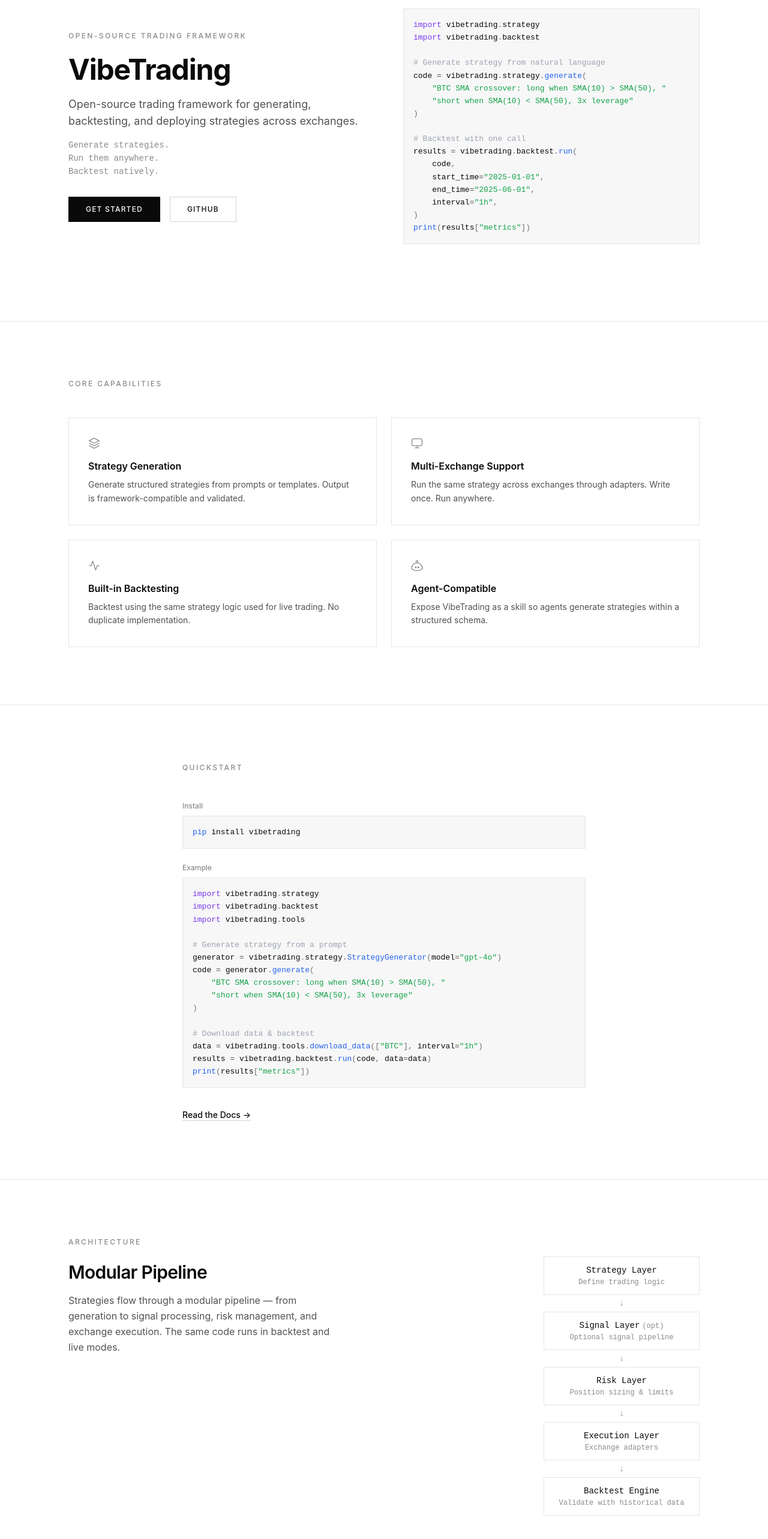
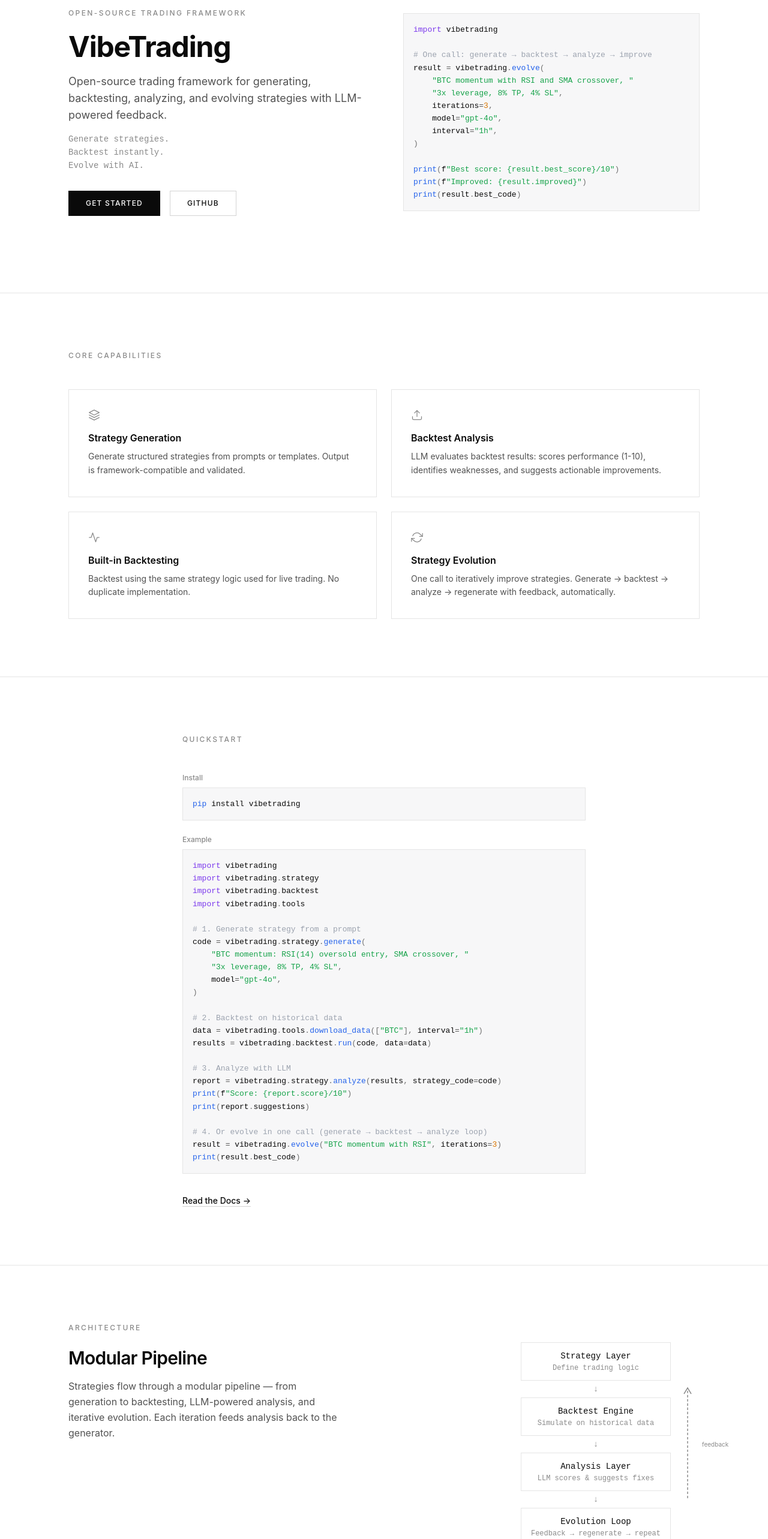
Before and after one commit to VibeTradingLabs/VibeTradingLabs.github.io, a Next.js app: page / in a window 1280 px wide. Shown: the part 220-2786 px from the top of the page at 60% size. Built offline with nearby package versions, Linux system fonts and the light colour scheme.

Commit message:
add evolve

```diff
--- a/components/home/ArchitectureSection.tsx
+++ b/components/home/ArchitectureSection.tsx
@@ -7,12 +7,12 @@
   nameKey: TranslationKey;
   descKey: TranslationKey;
   optional?: boolean;
+  feedback?: boolean;
 }[] = [
   { nameKey: "architecture.layer.strategy", descKey: "architecture.layer.strategy.desc" },
-  { nameKey: "architecture.layer.signal", descKey: "architecture.layer.signal.desc", optional: true },
-  { nameKey: "architecture.layer.risk", descKey: "architecture.layer.risk.desc" },
-  { nameKey: "architecture.layer.execution", descKey: "architecture.layer.execution.desc" },
   { nameKey: "architecture.layer.backtest", descKey: "architecture.layer.backtest.desc" },
+  { nameKey: "architecture.layer.analysis", descKey: "architecture.layer.analysis.desc" },
+  { nameKey: "architecture.layer.evolution", descKey: "architecture.layer.evolution.desc", feedback: true },
 ];
 
 export default function ArchitectureSection() {
@@ -37,6 +37,7 @@
 
           {/* Right — Diagram */}
           <div className="flex justify-center lg:justify-end lg:pt-8">
+            <div className="flex items-start gap-0">
               <div className="w-full max-w-[260px] font-mono text-sm">
                 {layers.map((layer, index) => (
                   <div key={layer.nameKey}>
@@ -44,11 +45,6 @@
                       <span className="text-[var(--text-primary)]">
                         {t(layer.nameKey)}
                       </span>
-                    {layer.optional && (
-                      <span className="ml-1 text-xs text-[var(--text-tertiary)]">
-                        ({t("architecture.optional")})
-                      </span>
-                    )}
                       <p className="mt-0.5 text-xs text-[var(--text-tertiary)]">
                         {t(layer.descKey)}
                       </p>
@@ -61,6 +57,33 @@
                   </div>
                 ))}
               </div>
+              {/* Feedback arrow */}
+              <div className="relative ml-2 flex h-full items-center">
+                <svg
+                  width="40"
+                  height="200"
+                  viewBox="0 0 40 200"
+                  fill="none"
+                  className="text-[var(--text-tertiary)]"
+                >
+                  <path
+                    d="M20 190 L20 180 Q20 10 20 10 L20 10"
+                    stroke="currentColor"
+                    strokeWidth="1.5"
+                    strokeDasharray="4 3"
+                  />
+                  <polyline
+                    points="14,16 20,6 26,16"
+                    stroke="currentColor"
+                    strokeWidth="1.5"
+                    fill="none"
+                  />
+                </svg>
+                <span className="absolute left-[44px] top-1/2 -translate-y-1/2 -rotate-0 whitespace-nowrap text-[10px] text-[var(--text-tertiary)]">
+                  feedback
+                </span>
+              </div>
+            </div>
           </div>
         </div>
       </div>
--- a/components/home/CapabilitiesSection.tsx
+++ b/components/home/CapabilitiesSection.tsx
@@ -20,13 +20,13 @@
     ),
   },
   {
-    titleKey: "capabilities.multiExchange.title",
-    descKey: "capabilities.multiExchange.desc",
+    titleKey: "capabilities.analysis.title",
+    descKey: "capabilities.analysis.desc",
     icon: (
       <svg width="20" height="20" viewBox="0 0 24 24" fill="none" stroke="currentColor" strokeWidth="1.5" strokeLinecap="round" strokeLinejoin="round">
-        <rect x="2" y="3" width="20" height="14" rx="2" ry="2" />
-        <line x1="8" y1="21" x2="16" y2="21" />
-        <line x1="12" y1="17" x2="12" y2="21" />
+        <path d="M21 15v4a2 2 0 0 1-2 2H5a2 2 0 0 1-2-2v-4" />
+        <polyline points="17 8 12 3 7 8" />
+        <line x1="12" y1="3" x2="12" y2="15" />
       </svg>
     ),
   },
@@ -40,13 +40,13 @@
     ),
   },
   {
-    titleKey: "capabilities.agent.title",
-    descKey: "capabilities.agent.desc",
+    titleKey: "capabilities.evolution.title",
+    descKey: "capabilities.evolution.desc",
     icon: (
       <svg width="20" height="20" viewBox="0 0 24 24" fill="none" stroke="currentColor" strokeWidth="1.5" strokeLinecap="round" strokeLinejoin="round">
-        <path d="M12 2a2 2 0 0 1 2 2c0 .74-.4 1.39-1 1.73V7h1a7 7 0 0 1 7 7h1a1 1 0 0 1 1 1v3a1 1 0 0 1-1 1h-1.27A7 7 0 0 1 14 22h-4a7 7 0 0 1-6.73-3H2a1 1 0 0 1-1-1v-3a1 1 0 0 1 1-1h1a7 7 0 0 1 7-7h1V5.73c-.6-.34-1-.99-1-1.73a2 2 0 0 1 2-2z" />
-        <circle cx="9.5" cy="15.5" r="1" fill="currentColor" />
-        <circle cx="14.5" cy="15.5" r="1" fill="currentColor" />
+        <polyline points="23 4 23 10 17 10" />
+        <polyline points="1 20 1 14 7 14" />
+        <path d="M3.51 9a9 9 0 0 1 14.85-3.36L23 10M1 14l4.64 4.36A9 9 0 0 0 20.49 15" />
       </svg>
     ),
   },
--- a/components/home/HeroSection.tsx
+++ b/components/home/HeroSection.tsx
@@ -7,23 +7,20 @@
 
 const GITHUB_URL = "https://github.com/VibeTradingLabs/vibetrading";
 
-const heroCode = `import vibetrading.strategy
-import vibetrading.backtest
+const heroCode = `import vibetrading
 
-# Generate strategy from natural language
-code = vibetrading.strategy.generate(
-    "BTC SMA crossover: long when SMA(10) > SMA(50), "
-    "short when SMA(10) < SMA(50), 3x leverage"
+# One call: generate → backtest → analyze → improve
+result = vibetrading.evolve(
+    "BTC momentum with RSI and SMA crossover, "
+    "3x leverage, 8% TP, 4% SL",
+    iterations=3,
+    model="gpt-4o",
+    interval="1h",
 )
 
-# Backtest with one call
-results = vibetrading.backtest.run(
-    code,
-    start_time="2025-01-01",
-    end_time="2025-06-01",
-    interval="1h",
-)
-print(results["metrics"])`;
+print(f"Best score: {result.best_score}/10")
+print(f"Improved: {result.improved}")
+print(result.best_code)`;
 
 export default function HeroSection() {
   const { t } = useI18n();
--- a/components/home/QuickstartSection.tsx
+++ b/components/home/QuickstartSection.tsx
@@ -6,21 +6,30 @@
 
 const installCode = `pip install vibetrading`;
 
-const exampleCode = `import vibetrading.strategy
+const exampleCode = `import vibetrading
+import vibetrading.strategy
 import vibetrading.backtest
 import vibetrading.tools
 
-# Generate strategy from a prompt
-generator = vibetrading.strategy.StrategyGenerator(model="gpt-4o")
-code = generator.generate(
-    "BTC SMA crossover: long when SMA(10) > SMA(50), "
-    "short when SMA(10) < SMA(50), 3x leverage"
+# 1. Generate strategy from a prompt
+code = vibetrading.strategy.generate(
+    "BTC momentum: RSI(14) oversold entry, SMA crossover, "
+    "3x leverage, 8% TP, 4% SL",
+    model="gpt-4o",
 )
 
-# Download data & backtest
+# 2. Backtest on historical data
 data = vibetrading.tools.download_data(["BTC"], interval="1h")
 results = vibetrading.backtest.run(code, data=data)
-print(results["metrics"])`;
+
+# 3. Analyze with LLM
+report = vibetrading.strategy.analyze(results, strategy_code=code)
+print(f"Score: {report.score}/10")
+print(report.suggestions)
+
+# 4. Or evolve in one call (generate → backtest → analyze loop)
+result = vibetrading.evolve("BTC momentum with RSI", iterations=3)
+print(result.best_code)`;
 
 export default function QuickstartSection() {
   const { t } = useI18n();
--- a/lib/i18n/translations.ts
+++ b/lib/i18n/translations.ts
@@ -57,12 +57,12 @@
     ko: "오픈소스 트레이딩 프레임워크",
   },
   "hero.subtitle": {
-    en: "Open-source trading framework for generating, backtesting, and deploying strategies across exchanges.",
-    es: "Framework de código abierto para generar, hacer backtesting y desplegar estrategias en múltiples exchanges.",
-    "zh-CN": "用于生成、回测和部署跨交易所策略的开源交易框架。",
-    "zh-TW": "用於生成、回測和部署跨交易所策略的開源交易框架。",
-    ja: "戦略の生成、バックテスト、複数取引所へのデプロイのためのオープンソース取引フレームワーク。",
-    ko: "전략 생성, 백테스트, 다중 거래소 배포를 위한 오픈소스 트레이딩 프레임워크.",
+    en: "Open-source trading framework for generating, backtesting, analyzing, and evolving strategies with LLM-powered feedback.",
+    es: "Framework de código abierto para generar, hacer backtesting, analizar y evolucionar estrategias con retroalimentación potenciada por LLM.",
+    "zh-CN": "用于生成、回测、分析和进化策略的开源交易框架，由 LLM 驱动反馈闭环。",
+    "zh-TW": "用於生成、回測、分析和進化策略的開源交易框架，由 LLM 驅動反饋閉環。",
+    ja: "LLMフィードバックによる戦略の生成・バックテスト・分析・進化のためのオープンソース取引フレームワーク。",
+    ko: "LLM 피드백으로 전략 생성, 백테스트, 분석, 진화를 위한 오픈소스 트레이딩 프레임워크.",
   },
   "hero.line1": {
     en: "Generate strategies.",
@@ -73,20 +73,20 @@
     ko: "전략을 생성.",
   },
   "hero.line2": {
-    en: "Run them anywhere.",
-    es: "Ejecútalas en cualquier lugar.",
-    "zh-CN": "随处运行。",
-    "zh-TW": "隨處運行。",
-    ja: "どこでも実行。",
-    ko: "어디서든 실행.",
+    en: "Backtest instantly.",
+    es: "Backtesting instantáneo.",
+    "zh-CN": "即时回测。",
+    "zh-TW": "即時回測。",
+    ja: "即座にバックテスト。",
+    ko: "즉시 백테스트.",
   },
   "hero.line3": {
-    en: "Backtest natively.",
-    es: "Backtesting nativo.",
-    "zh-CN": "原生回测。",
-    "zh-TW": "原生回測。",
-    ja: "ネイティブにバックテスト。",
-    ko: "네이티브 백테스트.",
+    en: "Evolve with AI.",
+    es: "Evoluciona con IA.",
+    "zh-CN": "AI 驱动进化。",
+    "zh-TW": "AI 驅動進化。",
+    ja: "AIで進化。",
+    ko: "AI로 진화.",
   },
   "hero.getStarted": {
     en: "Get Started",
@@ -122,21 +122,21 @@
     ja: "プロンプトやテンプレートから構造化された戦略を生成。出力はフレームワーク互換で検証済み。",
     ko: "프롬프트 또는 템플릿에서 구조화된 전략을 생성. 출력은 프레임워크 호환 및 검증됨.",
   },
-  "capabilities.multiExchange.title": {
-    en: "Multi-Exchange Support",
-    es: "Soporte multi-exchange",
-    "zh-CN": "多交易所支持",
-    "zh-TW": "多交易所支持",
-    ja: "マルチ取引所対応",
-    ko: "다중 거래소 지원",
+  "capabilities.analysis.title": {
+    en: "Backtest Analysis",
+    es: "Análisis de backtesting",
+    "zh-CN": "回测分析",
+    "zh-TW": "回測分析",
+    ja: "バックテスト分析",
+    ko: "백테스트 분석",
   },
-  "capabilities.multiExchange.desc": {
-    en: "Run the same strategy across exchanges through adapters. Write once. Run anywhere.",
-    es: "Ejecuta la misma estrategia en diferentes exchanges mediante adaptadores. Escribe una vez. Ejecuta en cualquier lugar.",
-    "zh-CN": "通过适配器在不同交易所运行相同策略。一次编写，随处运行。",
-    "zh-TW": "透過適配器在不同交易所運行相同策略。一次編寫，隨處運行。",
-    ja: "アダプターを通じて同じ戦略を複数の取引所で実行。一度書けば、どこでも実行。",
-    ko: "어댑터를 통해 동일한 전략을 여러 거래소에서 실행. 한 번 작성, 어디서든 실행.",
+  "capabilities.analysis.desc": {
+    en: "LLM evaluates backtest results: scores performance (1-10), identifies weaknesses, and suggests actionable improvements.",
+    es: "El LLM evalúa los resultados del backtesting: puntúa el rendimiento (1-10), identifica debilidades y sugiere mejoras accionables.",
+    "zh-CN": "LLM 评估回测结果：评分（1-10）、识别弱点、提供可操作的改进建议。",
+    "zh-TW": "LLM 評估回測結果：評分（1-10）、識別弱點、提供可操作的改進建議。",
+    ja: "LLMがバックテスト結果を評価：パフォーマンスをスコアリング（1-10）、弱点を特定し、改善策を提案。",
+    ko: "LLM이 백테스트 결과를 평가: 성과 점수(1-10), 약점 식별, 실행 가능한 개선 제안.",
   },
   "capabilities.backtesting.title": {
     en: "Built-in Backtesting",
@@ -154,21 +154,21 @@
     ja: "本番取引と同じ戦略ロジックでバックテスト。重複実装不要。",
     ko: "실거래와 동일한 전략 로직으로 백테스트. 중복 구현 불필요.",
   },
-  "capabilities.agent.title": {
-    en: "Agent-Compatible",
-    es: "Compatible con agentes",
-    "zh-CN": "Agent 兼容",
-    "zh-TW": "Agent 相容",
-    ja: "エージェント対応",
-    ko: "에이전트 호환",
+  "capabilities.evolution.title": {
+    en: "Strategy Evolution",
+    es: "Evolución de estrategias",
+    "zh-CN": "策略进化",
+    "zh-TW": "策略進化",
+    ja: "戦略進化",
+    ko: "전략 진화",
   },
-  "capabilities.agent.desc": {
-    en: "Expose VibeTrading as a skill so agents generate strategies within a structured schema.",
-    es: "Expone VibeTrading como una habilidad para que los agentes generen estrategias dentro de un esquema estructurado.",
-    "zh-CN": "将 VibeTrading 作为技能暴露，让 Agent 在结构化 schema 内生成策略。",
-    "zh-TW": "將 VibeTrading 作為技能暴露，讓 Agent 在結構化 schema 內生成策略。",
-    ja: "VibeTradingをスキルとして公開し、エージェントが構造化スキーマ内で戦略を生成。",
-    ko: "VibeTrading을 스킬로 노출하여 에이전트가 구조화된 스키마 내에서 전략을 생성.",
+  "capabilities.evolution.desc": {
+    en: "One call to iteratively improve strategies. Generate → backtest → analyze → regenerate with feedback, automatically.",
+    es: "Una sola llamada para mejorar estrategias iterativamente. Generar → backtesting → analizar → regenerar con retroalimentación, automáticamente.",
+    "zh-CN": "一次调用迭代优化策略。生成 → 回测 → 分析 → 反馈再生成，全自动闭环。",
+    "zh-TW": "一次調用迭代優化策略。生成 → 回測 → 分析 → 反饋再生成，全自動閉環。",
+    ja: "一度の呼び出しで戦略を反復改善。生成→バックテスト→分析→フィードバックで再生成を自動化。",
+    ko: "한 번의 호출로 전략을 반복 개선. 생성 → 백테스트 → 분석 → 피드백 재생성, 자동으로.",
   },
 
   // ── Quickstart Section ──
@@ -223,12 +223,12 @@
     ko: "모듈형 파이프라인",
   },
   "architecture.desc": {
-    en: "Strategies flow through a modular pipeline — from generation to signal processing, risk management, and exchange execution. The same code runs in backtest and live modes.",
-    es: "Las estrategias fluyen a través de un pipeline modular — desde la generación hasta el procesamiento de señales, gestión de riesgo y ejecución en exchanges. El mismo código funciona en backtesting y en vivo.",
-    "zh-CN": "策略通过模块化管道流转 — 从生成到信号处理、风险管理和交易所执行。同一份代码在回测和实盘模式下运行。",
-    "zh-TW": "策略透過模組化管道流轉 — 從生成到訊號處理、風險管理和交易所執行。同一份代碼在回測和實盤模式下運行。",
-    ja: "戦略はモジュラーパイプラインを通じて流れます — 生成からシグナル処理、リスク管理、取引所実行まで。同じコードがバックテストと本番で動作します。",
-    ko: "전략은 모듈형 파이프라인을 통해 흐릅니다 — 생성에서 신호 처리, 리스크 관리, 거래소 실행까지. 동일한 코드가 백테스트와 실거래 모드에서 실행됩니다.",
+    en: "Strategies flow through a modular pipeline — from generation to backtesting, LLM-powered analysis, and iterative evolution. Each iteration feeds analysis back to the generator.",
+    es: "Las estrategias fluyen a través de un pipeline modular — desde la generación hasta el backtesting, análisis potenciado por LLM y evolución iterativa. Cada iteración retroalimenta el análisis al generador.",
+    "zh-CN": "策略通过模块化管道流转 — 从生成到回测、LLM 驱动分析和迭代进化。每轮迭代将分析反馈给生成器。",
+    "zh-TW": "策略透過模組化管道流轉 — 從生成到回測、LLM 驅動分析和迭代進化。每輪迭代將分析反饋給生成器。",
+    ja: "戦略はモジュラーパイプラインを通じて流れます — 生成からバックテスト、LLM分析、反復進化まで。各反復で分析がジェネレーターにフィードバックされます。",
+    ko: "전략은 모듈형 파이프라인을 통해 흐릅니다 — 생성에서 백테스트, LLM 분석, 반복 진화까지. 각 반복에서 분석이 생성기로 피드백됩니다.",
   },
   "architecture.layer.strategy": {
     en: "Strategy Layer",
@@ -246,54 +246,6 @@
     ja: "取引ロジックを定義",
     ko: "트레이딩 로직 정의",
   },
-  "architecture.layer.signal": {
-    en: "Signal Layer",
-    es: "Capa de señales",
-    "zh-CN": "信号层",
-    "zh-TW": "訊號層",
-    ja: "シグナルレイヤー",
-    ko: "신호 레이어",
-  },
-  "architecture.layer.signal.desc": {
-    en: "Optional signal pipeline",
-    es: "Pipeline de señales opcional",
-    "zh-CN": "可选的信号管道",
-    "zh-TW": "可選的訊號管道",
-    ja: "オプションのシグナルパイプライン",
-    ko: "선택적 신호 파이프라인",
-  },
-  "architecture.layer.risk": {
-    en: "Risk Layer",
-    es: "Capa de riesgo",
-    "zh-CN": "风控层",
-    "zh-TW": "風控層",
-    ja: "リスクレイヤー",
-    ko: "리스크 레이어",
-  },
-  "architecture.layer.risk.desc": {
-    en: "Position sizing & limits",
-    es: "Dimensionamiento de posiciones y límites",
-    "zh-CN": "仓位管理与限制",
-    "zh-TW": "倉位管理與限制",
-    ja: "ポジションサイジングと制限",
-    ko: "포지션 사이징 및 한도",
-  },
-  "architecture.layer.execution": {
-    en: "Execution Layer",
-    es: "Capa de ejecución",
-    "zh-CN": "执行层",
-    "zh-TW": "執行層",
-    ja: "実行レイヤー",
-    ko: "실행 레이어",
-  },
-  "architecture.layer.execution.desc": {
-    en: "Exchange adapters",
-    es: "Adaptadores de exchanges",
-    "zh-CN": "交易所适配器",
-    "zh-TW": "交易所適配器",
-    ja: "取引所アダプター",
-    ko: "거래소 어댑터",
-  },
   "architecture.layer.backtest": {
     en: "Backtest Engine",
     es: "Motor de backtesting",
@@ -303,12 +255,44 @@
     ko: "백테스트 엔진",
   },
   "architecture.layer.backtest.desc": {
-    en: "Validate with historical data",
-    es: "Validar con datos históricos",
-    "zh-CN": "使用历史数据验证",
-    "zh-TW": "使用歷史數據驗證",
-    ja: "過去のデータで検証",
-    ko: "과거 데이터로 검증",
+    en: "Simulate on historical data",
+    es: "Simular con datos históricos",
+    "zh-CN": "在历史数据上模拟",
+    "zh-TW": "在歷史數據上模擬",
+    ja: "過去のデータでシミュレーション",
+    ko: "과거 데이터로 시뮬레이션",
+  },
+  "architecture.layer.analysis": {
+    en: "Analysis Layer",
+    es: "Capa de análisis",
+    "zh-CN": "分析层",
+    "zh-TW": "分析層",
+    ja: "分析レイヤー",
+    ko: "분석 레이어",
+  },
+  "architecture.layer.analysis.desc": {
+    en: "LLM scores & suggests fixes",
+    es: "LLM puntúa y sugiere correcciones",
+    "zh-CN": "LLM 评分并建议改进",
+    "zh-TW": "LLM 評分並建議改進",
+    ja: "LLMがスコアリングと改善提案",
+    ko: "LLM 점수 및 개선 제안",
+  },
+  "architecture.layer.evolution": {
+    en: "Evolution Loop",
+    es: "Bucle de evolución",
+    "zh-CN": "进化循环",
+    "zh-TW": "進化循環",
+    ja: "進化ループ",
+    ko: "진화 루프",
+  },
+  "architecture.layer.evolution.desc": {
+    en: "Feedback → regenerate → repeat",
+    es: "Retroalimentación → regenerar → repetir",
+    "zh-CN": "反馈 → 再生成 → 循环",
+    "zh-TW": "反饋 → 再生成 → 循環",
+    ja: "フィードバック→再生成→繰り返し",
+    ko: "피드백 → 재생성 → 반복",
   },
   "architecture.optional": {
     en: "opt",
```
Also changed, not shown: 3 other files (tests, documents, lock files or other folders). Lines whose indentation alone changed are shown as unchanged.
